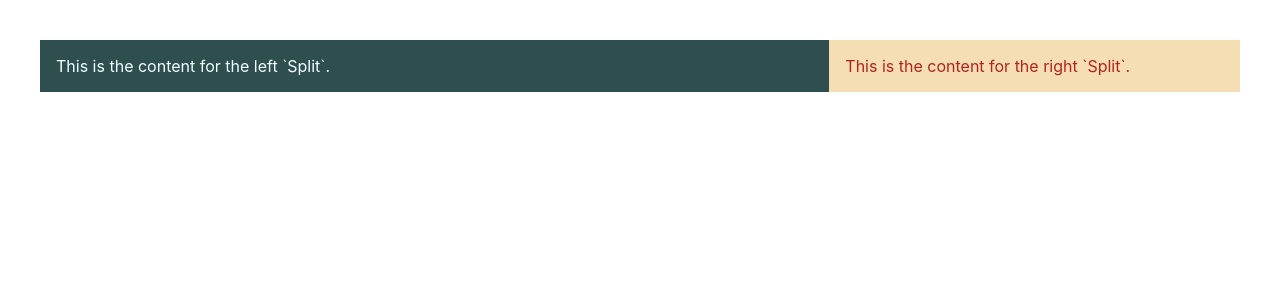
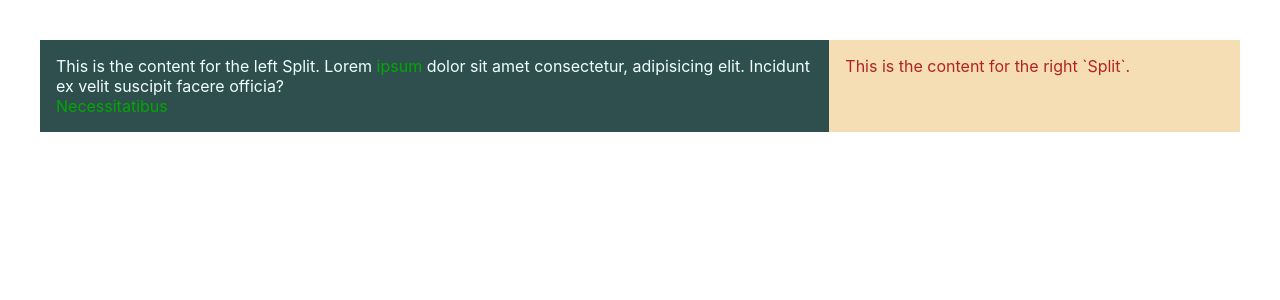
Before and after one commit to romiaujla/react-playground, a React (Create React App) app: page / in a window 1280 px wide. Shown: the top 300 px of the page. Built offline with nearby package versions, Linux system fonts and the light colour scheme.

Commit message:
Added tooltips to App.js and added styles to them

```diff
--- a/src/App.js
+++ b/src/App.js
@@ -3,11 +3,27 @@ import Split from './composition/Split';
 import './App.css';
 import Tooltip from './composition/Tooltip';
 
+const firstTootip = (
+  <Tooltip message='tooltip message'>
+    ipsum
+  </Tooltip>
+);
+
+const secondTooltip = (
+  <Tooltip message='another tooltip message'>
+    officiis
+  </Tooltip>
+);
+
 function App() {
   return (
     <main className="App">
       <Split className="left" flexBasis={2}>
-        This is the content for the left `Split`.
+      This is the content for the left Split. Lorem {firstTootip} dolor sit amet consectetur, adipisicing elit. Incidunt ex velit suscipit facere officia?<br />
+        {/* make another tooltip directly inside the App */}
+        <Tooltip message='one more tooltip message'>
+          Necessitatibus
+        </Tooltip>
       </Split>
       <Split className="right">
         This is the content for the right `Split`.
--- a/src/composition/Tooltip.css
+++ b/src/composition/Tooltip.css
@@ -36,3 +36,15 @@
     top: calc(18px + 14px);
     width: 0;
   }
+
+  /* start hidden */
+.Tooltip-message {
+  opacity: 0;
+  pointer-events: none;
+  visibility: hidden;
+}
+/* show on hover */
+.Tooltip:hover > .Tooltip-message {
+  opacity: 1;
+  visibility: visible;
+}
--- a/src/composition/Tooltip.js
+++ b/src/composition/Tooltip.js
@@ -1,5 +1,5 @@
 import React from 'react';
-import 'Tooltip.css';
+import './Tooltip.css';
 
 function Tooltip(props){
     return (
```
